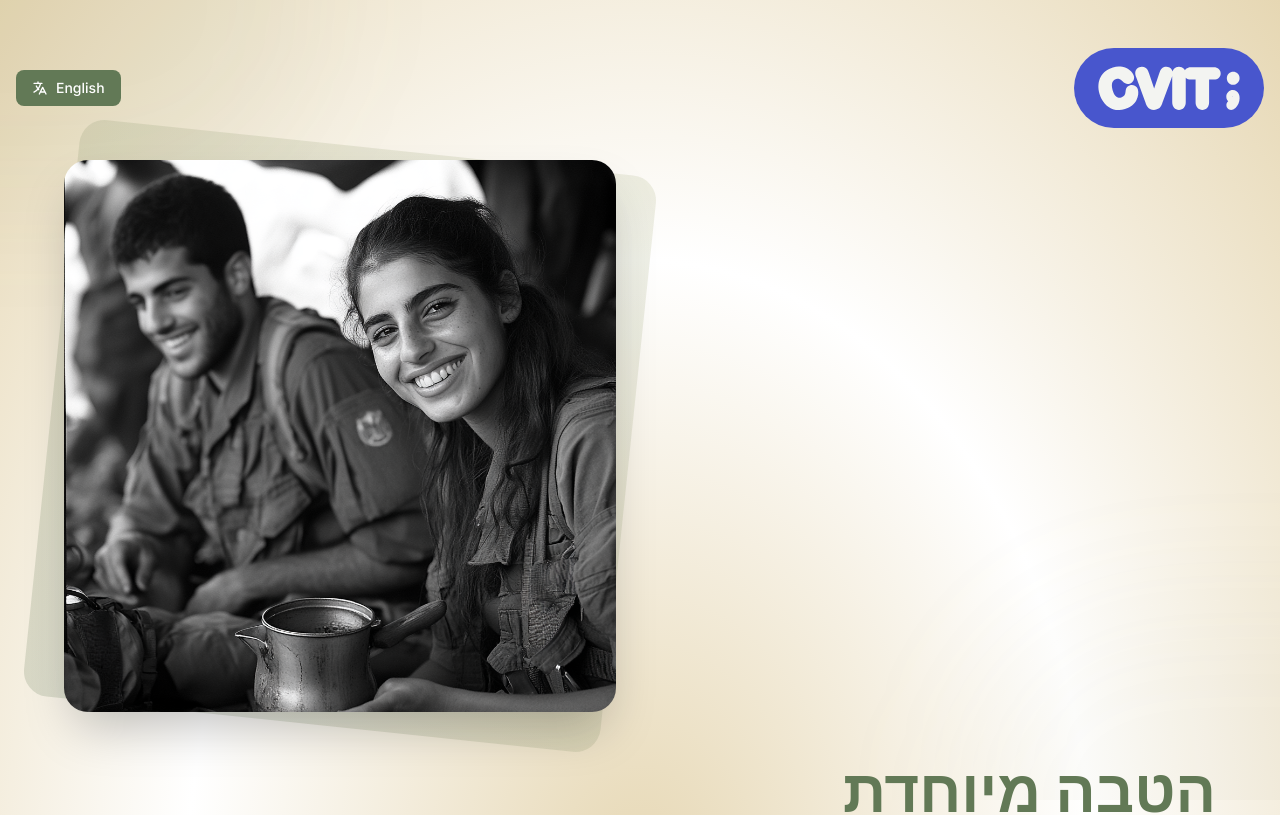
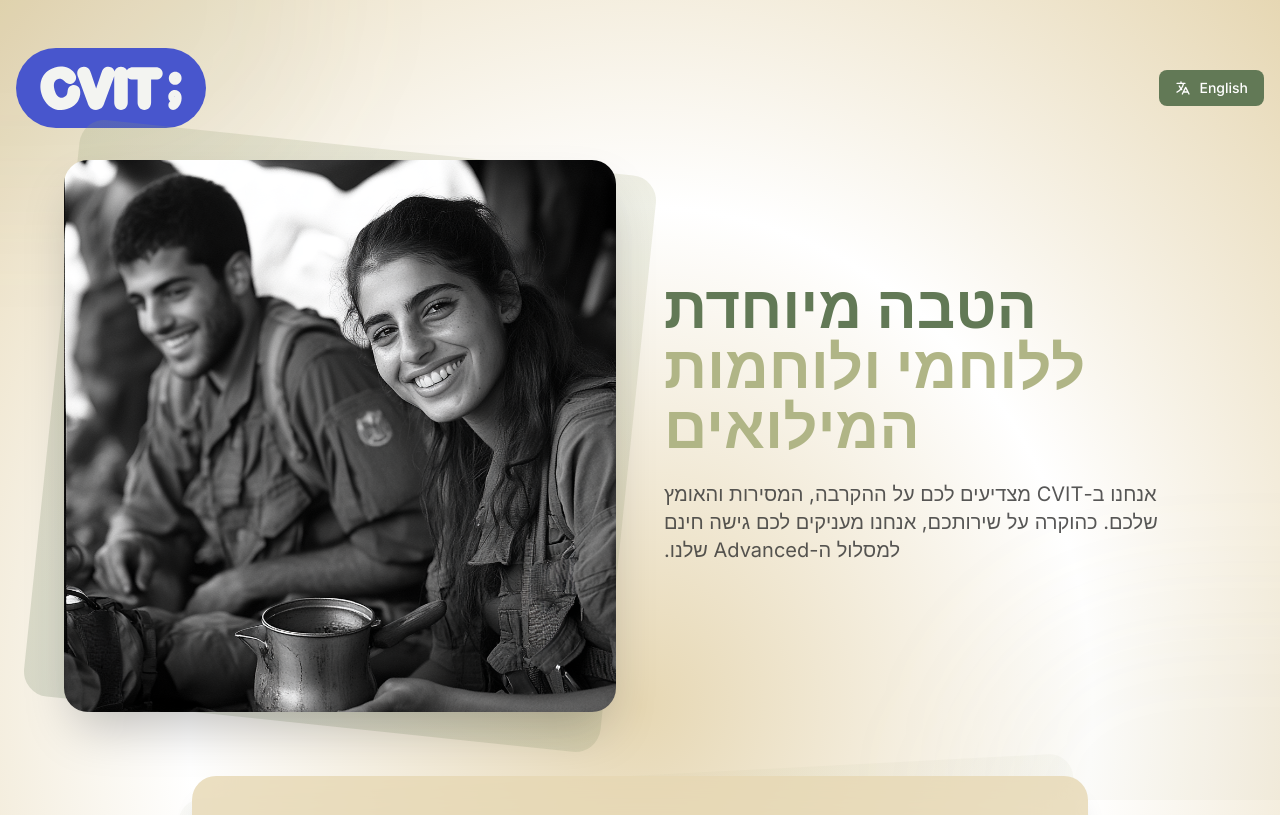
Before and after one commit to Idosegev23/CVIT_RESERVE, a Next.js app: page / in a window 1280 px wide. Shown: the top 815 px of the page. Built offline with nearby package versions, Linux system fonts and the light colour scheme; no server answers.

Commit message:
payment model for reseve

```diff
--- a/app/globals.css
+++ b/app/globals.css
@@ -1,6 +1,36 @@
 @tailwind base;
 @tailwind components;
 @tailwind utilities;
+
+:root {
+  --primary: #4754D6;
+  --secondary: #C287EB;
+  --dark: #2E2953;
+  --light: #F6F5F0;
+}
+
+/* RTL Support */
+[dir="rtl"] .flex-row {
+  flex-direction: row-reverse;
+}
+
+[dir="rtl"] .text-right {
+  text-align: left;
+}
+
+[dir="rtl"] .text-left {
+  text-align: right;
+}
+
+@layer base {
+  body {
+    @apply bg-light text-dark;
+  }
+
+  h1, h2, h3, h4, h5, h6 {
+    @apply text-primary;
+  }
+}
 
 @layer components {
   .form-input {
@@ -8,7 +38,7 @@
   }
 
   .btn-primary {
-    @apply px-8 py-3 bg-primary text-white rounded-xl hover:bg-brown focus:ring-4 focus:ring-primary/20 transition-all disabled:opacity-50 disabled:cursor-not-allowed;
+    @apply px-8 py-3 bg-primary text-white rounded-xl hover:bg-secondary focus:ring-4 focus:ring-primary/20 transition-all disabled:opacity-50 disabled:cursor-not-allowed;
   }
 }
 
--- a/app/page.tsx
+++ b/app/page.tsx
@@ -20,7 +20,7 @@ export default function Home() {
 
       <div className="relative container mx-auto px-4 py-8 md:py-12">
         {/* Header */}
-        <header className="flex justify-between items-center mb-8">
+        <header className="flex flex-row justify-between items-center mb-8">
           <Image
             src="/Wlogo.svg"
             alt={t('logoAlt')}
@@ -34,9 +34,9 @@ export default function Home() {
 
         <div className="max-w-6xl mx-auto">
           {/* Hero Section */}
-          <div className="grid md:grid-cols-2 gap-12 items-center mb-16">
-            {/* Image Section - First on mobile */}
-            <div className={`order-1 ${isRTL ? 'md:col-start-2' : 'md:col-start-1'}`}>
+          <div className="flex flex-col md:flex-row gap-12 items-center mb-16">
+            {/* Image Section */}
+            <div className={`w-full md:w-1/2 ${isRTL ? 'md:order-2' : 'md:order-1'}`}>
               <div className="relative">
                 <div className="absolute inset-0 bg-gradient-to-tr from-primary/20 to-secondary/20 rounded-3xl transform rotate-6 scale-105" />
                 <Image
@@ -49,12 +49,12 @@ export default function Home() {
                 />
               </div>
             </div>
-            {/* Text Section - Second on mobile */}
-            <div className={`order-2 ${isRTL ? 'md:col-start-1' : 'md:col-start-2'} text-center ${isRTL ? 'md:text-right' : 'md:text-left'}`}>
-              <h1 className="text-4xl md:text-5xl lg:text-6xl font-bold text-primary mb-6 leading-tight">
-                {t('title.part1')}
+            {/* Text Section */}
+            <div className={`w-full md:w-1/2 ${isRTL ? 'md:order-1' : 'md:order-2'} ${isRTL ? 'text-right' : 'text-left'}`}>
+              <h1 className="text-4xl md:text-5xl lg:text-6xl font-bold mb-6 leading-tight">
+                <span className="text-primary">{t('title.part1')}</span>
                 <br />
-                <span className="text-brown">{t('title.part2')}</span>
+                <span className="text-secondary">{t('title.part2')}</span>
               </h1>
               <p className="text-lg md:text-xl text-dark/80 leading-relaxed mb-8">
                 {t('description')}
@@ -68,7 +68,7 @@ export default function Home() {
             <div className="absolute inset-0 bg-light/80 backdrop-blur-xl rounded-3xl shadow-xl" />
             <div className="relative p-8 md:p-12">
               <Suspense fallback={
-                <div className="flex justify-center items-center h-64">
+                <div className="flex flex-row justify-center items-center h-64">
                   <div className="animate-spin rounded-full h-12 w-12 border-t-2 border-b-2 border-primary"></div>
                 </div>
               }>
```
Also changed, not shown: tailwind.config.ts (+7 -8 lines), 1 other file (tests, documents, lock files or other folders).
